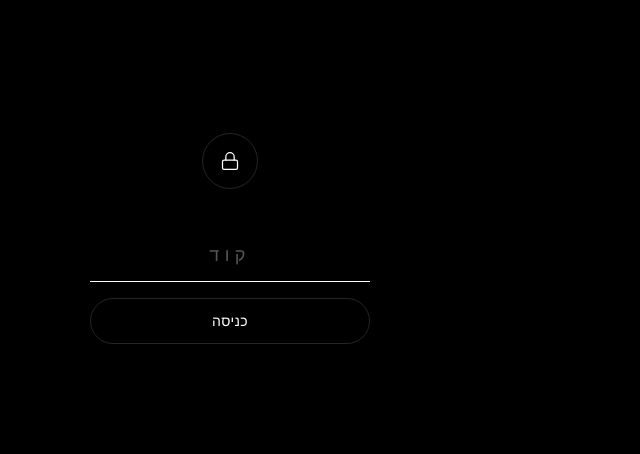
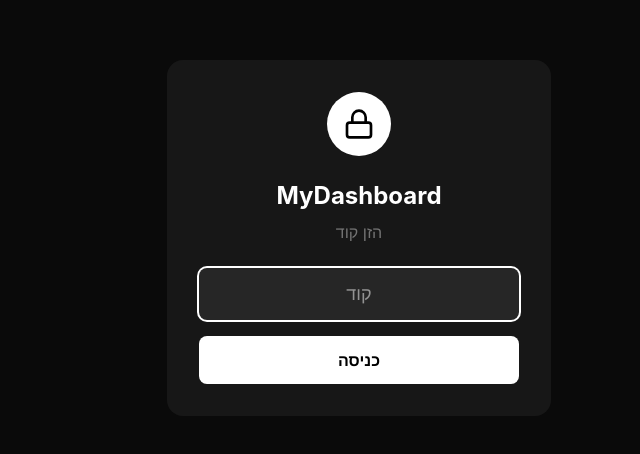
Before and after one commit to daiveqs/-, a Next.js app: page / in a window 1280 px wide. Shown: the part 162-616 px from the top of the page, without its empty margins (469-1109 px from the left). Built offline with nearby package versions, Linux system fonts and the light colour scheme.

Commit message:
Revert login to card design in dark mode
- Dark card (neutral-900) on black background
- White lock icon in circle, solid white button
- Bordered input with focus ring
- Clean and readable

https://claude.ai/code/session_019E8ZeHErTNLuLAWmgD8Jjr

```diff
--- a/src/app/globals.css
+++ b/src/app/globals.css
@@ -1,7 +1,7 @@
 @import "tailwindcss";
 
 :root {
-  --background: #000000;
+  --background: #0a0a0a;
   --foreground: #ffffff;
 }
 
@@ -12,11 +12,3 @@ body {
   min-height: 100vh;
   -webkit-font-smoothing: antialiased;
 }
-
-input::placeholder {
-  color: #a0a0a0;
-}
-
-input::placeholder {
-  color: #555555;
-}
--- a/src/app/page.tsx
+++ b/src/app/page.tsx
@@ -9,7 +9,6 @@ export default function LoginPage() {
   const [code, setCode] = useState("");
   const [error, setError] = useState(false);
   const [authenticated, setAuthenticated] = useState(false);
-  const [shaking, setShaking] = useState(false);
 
   function handleSubmit(e: React.FormEvent) {
     e.preventDefault();
@@ -18,33 +17,33 @@ export default function LoginPage() {
       setError(false);
     } else {
       setError(true);
-      setShaking(true);
-      setTimeout(() => setShaking(false), 500);
-      setCode("");
     }
   }
 
   if (authenticated) {
     return (
       <div className="flex items-center justify-center min-h-screen px-6">
-        <p className="text-sm tracking-widest uppercase opacity-40">
-          בבנייה
-        </p>
+        <div className="text-center">
+          <h1 className="text-2xl font-bold mb-3">MyDashboard</h1>
+          <p className="text-sm text-neutral-500">הממשק בבנייה...</p>
+        </div>
       </div>
     );
   }
 
   return (
     <div className="flex items-center justify-center min-h-screen px-6">
-      <div className="w-full max-w-[280px]">
-        <div className="flex justify-center mb-10">
-          <div className="w-14 h-14 rounded-full border border-neutral-800 flex items-center justify-center">
-            <Lock className="w-5 h-5" strokeWidth={1.5} />
+      <div className="bg-neutral-900 rounded-2xl p-8 w-full max-w-sm">
+        <div className="flex justify-center mb-6">
+          <div className="bg-white p-4 rounded-full">
+            <Lock className="w-8 h-8 text-black" />
           </div>
         </div>
 
-        <form onSubmit={handleSubmit} className="space-y-4">
-          <div className={shaking ? "animate-[shake_0.5s_ease-in-out]" : ""}>
+        <h1 className="text-2xl font-bold text-center mb-2">MyDashboard</h1>
+        <p className="text-neutral-500 text-center mb-6">הזן קוד</p>
+
+        <form onSubmit={handleSubmit}>
           <input
             type="password"
             inputMode="numeric"
@@ -54,26 +53,20 @@ export default function LoginPage() {
               setError(false);
             }}
             placeholder="קוד"
-              className={`w-full bg-transparent border-b py-3 text-center text-lg tracking-[0.3em] outline-none transition-all
-                ${error
-                  ? "border-white"
-                  : "border-neutral-800 focus:border-white"
-                }`}
+            className={`w-full bg-neutral-800 text-white rounded-lg px-4 py-3 text-center text-lg outline-none transition-all
+              ${error ? "ring-2 ring-red-500" : "focus:ring-2 focus:ring-white"}`}
             autoFocus
           />
-          </div>
 
           {error && (
-            <p className="text-[11px] text-center tracking-wide opacity-50">
+            <p className="text-red-400 text-sm text-center mt-2">
               קוד שגוי
             </p>
           )}
 
           <button
             type="submit"
-            className="w-full border border-neutral-800 rounded-full py-3 text-sm tracking-wide
-              active:bg-white active:text-black
-              transition-all duration-150"
+            className="w-full bg-white text-black font-semibold rounded-lg py-3 mt-4 transition-colors active:bg-neutral-300"
           >
             כניסה
           </button>
```
Lines whose indentation alone changed are shown as unchanged.
